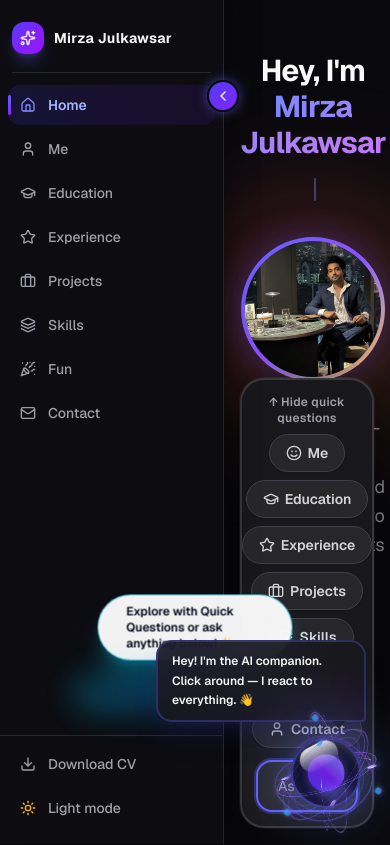
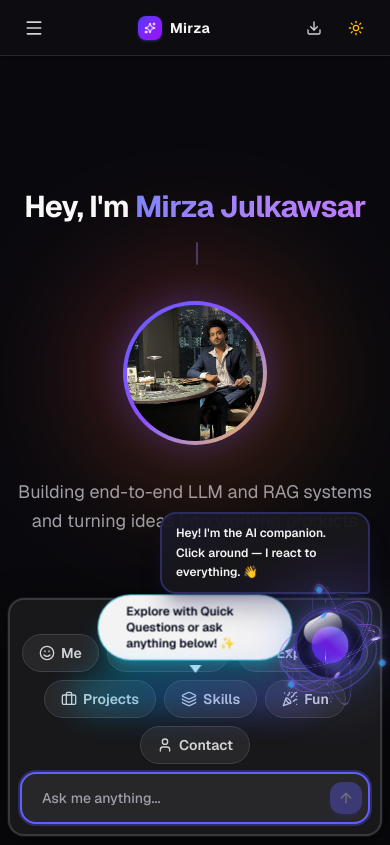
Before and after one commit to Mirza-pranto/AI-Portfolio, a Next.js app: page / in a window 390 px wide. Built offline with nearby package versions, Linux system fonts and the light colour scheme.

Commit message:
mobile update

```diff
--- a/src/app/page.tsx
+++ b/src/app/page.tsx
@@ -1,7 +1,7 @@
 'use client';
 
 import { AnimatePresence, motion } from 'framer-motion';
-import { useState } from 'react';
+import { useState, useEffect } from 'react';
 import { usePortfolioStore } from '@/lib/store';
 import LeftSidebar from '@/components/LeftSidebar';
 import NeuralGlow from '@/components/NeuralGlow';
@@ -29,24 +29,38 @@ const pageComponents = {
 export default function Page() {
   const activePage = usePortfolioStore((s) => s.activePage);
   const ActiveComponent = pageComponents[activePage];
-  const [sidebarWidth, setSidebarWidth] = useState(224);
+
+  // Desktop sidebar expanded state: 224 expanded, 64 collapsed
+  const [desktopSidebarWidth, setDesktopSidebarWidth] = useState(224);
+  // Track if we're on mobile (< 768px)
+  const [isMobile, setIsMobile] = useState(false);
+
+  useEffect(() => {
+    const mq = window.matchMedia('(max-width: 767px)');
+    setIsMobile(mq.matches);
+    const handler = (e: MediaQueryListEvent) => setIsMobile(e.matches);
+    mq.addEventListener('change', handler);
+    return () => mq.removeEventListener('change', handler);
+  }, []);
+
+  const sidebarOffset = isMobile ? 0 : desktopSidebarWidth;
 
   return (
-    <div className="min-h-screen bg-transparent text-zinc-900 dark:text-gray-100 transition-colors duration-300 flex">
+    <div className="min-h-screen bg-transparent text-zinc-900 dark:text-gray-100 transition-colors duration-300">
       {/* Neural Glow Effect */}
       <NeuralGlow />
 
-      {/* Left Sidebar Navigation */}
-      <LeftSidebar onToggle={(expanded) => setSidebarWidth(expanded ? 224 : 64)} />
+      {/* Left Sidebar / Mobile top-bar + drawer */}
+      <LeftSidebar onToggle={(expanded) => setDesktopSidebarWidth(expanded ? 224 : 64)} />
 
-      {/* Main area – offset by sidebar width */}
+      {/* Main area */}
       <motion.div
-        className="flex-1 flex flex-col min-h-screen"
-        animate={{ marginLeft: sidebarWidth }}
+        className="flex flex-col min-h-screen"
+        animate={{ marginLeft: sidebarOffset }}
         transition={{ type: 'spring', stiffness: 320, damping: 32 }}
       >
-        {/* Main scrollable content area */}
-        <main className="overflow-y-auto pb-44 flex-1">
+        {/* Main scrollable content — pt-14 on mobile for the fixed top bar */}
+        <main className="overflow-y-auto pb-44 flex-1 pt-14 md:pt-0">
           <AnimatePresence mode="wait">
             <motion.div
               key={activePage}
@@ -62,7 +76,7 @@ export default function Page() {
         </main>
 
         {/* Bottom Interface (Navigation Pills + Chat) */}
-        <BottomInterface sidebarWidth={sidebarWidth} />
+        <BottomInterface sidebarWidth={sidebarOffset} />
       </motion.div>
     </div>
   );
--- a/src/components/AICompanion.tsx
+++ b/src/components/AICompanion.tsx
@@ -318,7 +318,7 @@ function AICompanion() {
   const showBubble = companionMessage !== null || isGenerating;
 
   return (
-    <div className="fixed bottom-4 right-4 sm:bottom-5 sm:right-5 z-50 flex flex-col items-end gap-2.5 pointer-events-none">
+    <div className="fixed bottom-36 right-3 sm:bottom-5 sm:right-5 z-50 flex flex-col items-end gap-2.5 pointer-events-none">
 
       {/* ══════════════ Speech Bubble (Compact, high-contrast glassmorphism) ══════════════ */}
       <AnimatePresence mode="wait">
--- a/src/components/BottomInterface.tsx
+++ b/src/components/BottomInterface.tsx
@@ -10,15 +10,14 @@ interface BottomInterfaceProps {
 
 export default function BottomInterface({ sidebarWidth = 224 }: BottomInterfaceProps) {
   return (
+    <>
+      {/* Desktop: offset left by sidebar */}
       <motion.div
         initial={{ y: 50, opacity: 0 }}
         animate={{ y: 0, opacity: 1 }}
         transition={{ duration: 0.6, delay: 0.3 }}
-      className="fixed bottom-4 z-30 px-4"
-      style={{
-        left: sidebarWidth,
-        right: 0,
-      }}
+        className="hidden md:block fixed bottom-4 z-30 px-4"
+        style={{ left: sidebarWidth, right: 0 }}
       >
         <div className="mx-auto w-full max-w-3xl">
           <div className="flex flex-col gap-3 rounded-3xl p-3.5 bg-white dark:bg-zinc-900 border-2 border-slate-300 dark:border-zinc-700/80 shadow-[0_12px_45px_rgba(15,23,42,0.18)] dark:shadow-[0_12px_45px_rgba(0,0,0,0.7)] ring-1 ring-slate-900/5 dark:ring-white/5 transition-all duration-300">
@@ -27,5 +26,19 @@ export default function BottomInterface({ sidebarWidth = 224 }: BottomInterfaceP
           </div>
         </div>
       </motion.div>
+
+      {/* Mobile: full width, no sidebar offset */}
+      <motion.div
+        initial={{ y: 50, opacity: 0 }}
+        animate={{ y: 0, opacity: 1 }}
+        transition={{ duration: 0.6, delay: 0.3 }}
+        className="md:hidden fixed bottom-2 left-2 right-2 z-30"
+      >
+        <div className="flex flex-col gap-2 rounded-2xl p-2.5 bg-white dark:bg-zinc-900 border-2 border-slate-300 dark:border-zinc-700/80 shadow-[0_8px_32px_rgba(15,23,42,0.18)] dark:shadow-[0_8px_32px_rgba(0,0,0,0.7)] ring-1 ring-slate-900/5 dark:ring-white/5 transition-all duration-300">
+          <NavigationPills />
+          <ChatInput />
+        </div>
+      </motion.div>
+    </>
   );
 }
--- a/src/components/LeftSidebar.tsx
+++ b/src/components/LeftSidebar.tsx
@@ -17,20 +17,22 @@ import {
   ChevronLeft,
   ChevronRight,
   Sparkles,
+  Menu,
+  X,
 } from 'lucide-react';
 import { useTheme } from 'next-themes';
 import { usePortfolioStore, PageType } from '@/lib/store';
 import { portfolioData } from '@/lib/data';
 
-const navItems: { id: PageType; label: string; icon: React.ReactNode }[] = [
-  { id: 'home',       label: 'Home',       icon: <Home       className="w-4 h-4 shrink-0" /> },
-  { id: 'me',         label: 'Me',         icon: <User       className="w-4 h-4 shrink-0" /> },
-  { id: 'education',  label: 'Education',  icon: <GraduationCap className="w-4 h-4 shrink-0" /> },
-  { id: 'experience', label: 'Experience', icon: <Star       className="w-4 h-4 shrink-0" /> },
-  { id: 'projects',   label: 'Projects',   icon: <Briefcase  className="w-4 h-4 shrink-0" /> },
-  { id: 'skills',     label: 'Skills',     icon: <Layers     className="w-4 h-4 shrink-0" /> },
-  { id: 'fun',        label: 'Fun',        icon: <PartyPopper className="w-4 h-4 shrink-0" /> },
-  { id: 'contact',    label: 'Contact',    icon: <Mail       className="w-4 h-4 shrink-0" /> },
+const navItems: { id: PageType; label: string; icon: React.ReactNode; mobileIcon: React.ReactNode }[] = [
+  { id: 'home',       label: 'Home',       icon: <Home        className="w-4 h-4 shrink-0" />, mobileIcon: <Home        className="w-5 h-5" /> },
+  { id: 'me',         label: 'Me',         icon: <User        className="w-4 h-4 shrink-0" />, mobileIcon: <User        className="w-5 h-5" /> },
+  { id: 'education',  label: 'Education',  icon: <GraduationCap className="w-4 h-4 shrink-0" />, mobileIcon: <GraduationCap className="w-5 h-5" /> },
+  { id: 'experience', label: 'Experience', icon: <Star        className="w-4 h-4 shrink-0" />, mobileIcon: <Star        className="w-5 h-5" /> },
+  { id: 'projects',   label: 'Projects',   icon: <Briefcase   className="w-4 h-4 shrink-0" />, mobileIcon: <Briefcase   className="w-5 h-5" /> },
+  { id: 'skills',     label: 'Skills',     icon: <Layers      className="w-4 h-4 shrink-0" />, mobileIcon: <Layers      className="w-5 h-5" /> },
+  { id: 'fun',        label: 'Fun',        icon: <PartyPopper className="w-4 h-4 shrink-0" />, mobileIcon: <PartyPopper className="w-5 h-5" /> },
+  { id: 'contact',    label: 'Contact',    icon: <Mail        className="w-4 h-4 shrink-0" />, mobileIcon: <Mail        className="w-5 h-5" /> },
 ];
 
 interface LeftSidebarProps {
@@ -38,55 +40,49 @@ interface LeftSidebarProps {
 }
 
 export default function LeftSidebar({ onToggle }: LeftSidebarProps) {
-  const [expanded, setExpanded] = useState(true);
-  const [mounted, setMounted] = useState(false);
-  const { resolvedTheme, setTheme } = useTheme();
+  const [expanded, setExpanded]       = useState(true);
+  const [drawerOpen, setDrawerOpen]   = useState(false);
+  const [mounted, setMounted]         = useState(false);
+  const { resolvedTheme, setTheme }   = useTheme();
 
-  const activePage      = usePortfolioStore((s) => s.activePage);
-  const setActivePage   = usePortfolioStore((s) => s.setActivePage);
+  const activePage       = usePortfolioStore((s) => s.activePage);
+  const setActivePage    = usePortfolioStore((s) => s.setActivePage);
   const setIsRenderingUi = usePortfolioStore((s) => s.setIsRenderingUi);
 
   useEffect(() => { setMounted(true); }, []);
+
+  // Close drawer on route change
+  useEffect(() => { setDrawerOpen(false); }, [activePage]);
 
   const handleNavigate = (page: PageType) => {
     if (page === activePage) return;
     setActivePage(page);
     setIsRenderingUi(true);
     setTimeout(() => setIsRenderingUi(false), 1200);
+    setDrawerOpen(false);
   };
 
   const toggleTheme = () =>
     setTheme(resolvedTheme === 'dark' ? 'light' : 'dark');
 
-  /* ── Collapse Toggle Button ── */
   const handleToggle = () => {
     const next = !expanded;
     setExpanded(next);
     onToggle?.(next);
   };
 
-  return (
-    <motion.aside
-      animate={{ width: expanded ? 224 : 64 }}
-      transition={{ type: 'spring', stiffness: 320, damping: 32 }}
-      className={`
-        fixed top-0 left-0 h-screen z-40 flex flex-col
-        bg-white/95 dark:bg-[#0d0d12]/95 backdrop-blur-xl
-        border-r border-slate-200 dark:border-zinc-800
-        shadow-[2px_0_24px_rgba(79,70,229,0.07)] dark:shadow-[2px_0_24px_rgba(0,0,0,0.5)]
-        transition-colors duration-300
-        overflow-visible
-      `}
-    >
-      {/* ── Brand / Logo Row ── */}
+  /* ───────────────────────────────────────
+     SHARED: Nav + Utilities inner content
+  ─────────────────────────────────────── */
+  const SidebarContent = ({ showLabels }: { showLabels: boolean }) => (
+    <>
+      {/* Brand Row */}
       <div className="flex items-center gap-2.5 px-3 pt-5 pb-4 min-h-[72px] shrink-0">
-        {/* Purple orb icon */}
         <div className="shrink-0 w-8 h-8 rounded-xl bg-gradient-to-br from-indigo-600 via-violet-600 to-purple-600 flex items-center justify-center shadow-lg shadow-indigo-500/30">
           <Sparkles className="w-4 h-4 text-white" />
         </div>
-
         <AnimatePresence>
-          {expanded && (
+          {showLabels && (
             <motion.span
               initial={{ opacity: 0, x: -8 }}
               animate={{ opacity: 1, x: 0 }}
@@ -100,10 +96,10 @@ export default function LeftSidebar({ onToggle }: LeftSidebarProps) {
         </AnimatePresence>
       </div>
 
-      {/* ── Divider ── */}
+      {/* Divider */}
       <div className="mx-3 h-px bg-slate-200 dark:bg-zinc-800 shrink-0" />
 
-      {/* ── Navigation Items ── */}
+      {/* Nav Items */}
       <nav className="flex flex-col gap-1 px-2 pt-3 flex-1 overflow-y-auto overflow-x-hidden">
         {navItems.map((item) => {
           const isActive = activePage === item.id;
@@ -123,7 +119,6 @@ export default function LeftSidebar({ onToggle }: LeftSidebarProps) {
                 }
               `}
             >
-              {/* Active indicator bar */}
               {isActive && (
                 <motion.div
                   layoutId="sidebar-active-bar"
@@ -131,15 +126,11 @@ export default function LeftSidebar({ onToggle }: LeftSidebarProps) {
                   transition={{ type: 'spring', stiffness: 400, damping: 30 }}
                 />
               )}
-
-              {/* Icon */}
               <span className={isActive ? 'text-indigo-600 dark:text-indigo-400' : ''}>
                 {item.icon}
               </span>
-
-              {/* Label */}
               <AnimatePresence>
-                {expanded && (
+                {showLabels && (
                   <motion.span
                     initial={{ opacity: 0, x: -6 }}
                     animate={{ opacity: 1, x: 0 }}
@@ -156,40 +147,28 @@ export default function LeftSidebar({ onToggle }: LeftSidebarProps) {
         })}
       </nav>
 
-      {/* ── Bottom Utilities ── */}
+      {/* Bottom Utilities */}
       <div className="flex flex-col gap-1 px-2 pb-4 pt-2 shrink-0 border-t border-slate-200 dark:border-zinc-800 mt-2">
-
-        {/* Download CV */}
         <motion.a
-          whileHover={{ scale: 1.02 }}
-          whileTap={{ scale: 0.97 }}
+          whileHover={{ scale: 1.02 }} whileTap={{ scale: 0.97 }}
           href="/Mirza_Julkawsar_Resume.pdf"
           download="Mirza_Julkawsar_Resume.pdf"
-          aria-label="Download CV"
-          title="Download CV"
+          aria-label="Download CV" title="Download CV"
           className="flex items-center gap-3 w-full rounded-xl px-3 py-2.5 text-sm font-medium transition-all duration-200 cursor-pointer text-slate-600 dark:text-zinc-400 hover:bg-slate-100 dark:hover:bg-zinc-800/80 hover:text-indigo-600 dark:hover:text-indigo-400"
         >
           <Download className="w-4 h-4 shrink-0" />
           <AnimatePresence>
-            {expanded && (
-              <motion.span
-                initial={{ opacity: 0, x: -6 }}
-                animate={{ opacity: 1, x: 0 }}
-                exit={{ opacity: 0, x: -6 }}
-                transition={{ duration: 0.16 }}
-                className="whitespace-nowrap overflow-hidden"
-              >
+            {showLabels && (
+              <motion.span initial={{ opacity: 0, x: -6 }} animate={{ opacity: 1, x: 0 }} exit={{ opacity: 0, x: -6 }} transition={{ duration: 0.16 }} className="whitespace-nowrap overflow-hidden">
                 Download CV
               </motion.span>
             )}
           </AnimatePresence>
         </motion.a>
 
-        {/* Theme Toggle */}
         {mounted ? (
           <motion.button
-            whileHover={{ scale: 1.02 }}
-            whileTap={{ scale: 0.97 }}
+            whileHover={{ scale: 1.02 }} whileTap={{ scale: 0.97 }}
             onClick={toggleTheme}
             aria-label="Toggle theme"
             title={resolvedTheme === 'dark' ? 'Switch to light mode' : 'Switch to dark mode'}
@@ -200,14 +179,8 @@ export default function LeftSidebar({ onToggle }: LeftSidebarProps) {
               : <Moon className="w-4 h-4 shrink-0 text-indigo-600" />
             }
             <AnimatePresence>
-              {expanded && (
-                <motion.span
-                  initial={{ opacity: 0, x: -6 }}
-                  animate={{ opacity: 1, x: 0 }}
-                  exit={{ opacity: 0, x: -6 }}
-                  transition={{ duration: 0.16 }}
-                  className="whitespace-nowrap overflow-hidden"
-                >
+              {showLabels && (
+                <motion.span initial={{ opacity: 0, x: -6 }} animate={{ opacity: 1, x: 0 }} exit={{ opacity: 0, x: -6 }} transition={{ duration: 0.16 }} className="whitespace-nowrap overflow-hidden">
                   {resolvedTheme === 'dark' ? 'Light mode' : 'Dark mode'}
                 </motion.span>
               )}
@@ -217,12 +190,37 @@ export default function LeftSidebar({ onToggle }: LeftSidebarProps) {
           <div className="h-10 w-full rounded-xl" />
         )}
       </div>
+    </>
+  );
 
-      {/* ── Collapse Toggle Button ── */}
+  return (
+    <>
+      {/* ══════════════════════════════════
+          DESKTOP sidebar  (md and above)
+      ══════════════════════════════════ */}
+      <motion.aside
+        animate={{ width: expanded ? 224 : 64 }}
+        transition={{ type: 'spring', stiffness: 320, damping: 32 }}
+        className="
+          hidden md:flex flex-col
+          fixed top-0 left-0 h-screen z-40
+          bg-white/95 dark:bg-[#0d0d12]/95 backdrop-blur-xl
+          border-r border-slate-200 dark:border-zinc-800
+          shadow-[2px_0_24px_rgba(79,70,229,0.07)] dark:shadow-[2px_0_24px_rgba(0,0,0,0.5)]
+          transition-colors duration-300
+          overflow-visible
+        "
+      >
+        {/* Inner clip so text doesn't spill when collapsed */}
+        <div className="flex flex-col h-full overflow-hidden">
+          <SidebarContent showLabels={expanded} />
+        </div>
+
+        {/* Collapse Toggle */}
         <motion.button
           whileHover={{ scale: 1.12 }}
           whileTap={{ scale: 0.9 }}
-        onClick={() => handleToggle()}
+          onClick={handleToggle}
           aria-label={expanded ? 'Collapse sidebar' : 'Expand sidebar'}
           title={expanded ? 'Collapse sidebar' : 'Expand sidebar'}
           className="
@@ -231,18 +229,178 @@ export default function LeftSidebar({ onToggle }: LeftSidebarProps) {
             bg-gradient-to-br from-indigo-600 to-violet-600
             shadow-[0_0_12px_rgba(99,102,241,0.6)]
             border-2 border-white dark:border-zinc-950
-          flex items-center justify-center
-          text-white
+            flex items-center justify-center text-white
             hover:from-indigo-500 hover:to-violet-500
             hover:shadow-[0_0_18px_rgba(99,102,241,0.75)]
             transition-all duration-200 cursor-pointer z-50
           "
         >
-        {expanded
-          ? <ChevronLeft  className="w-4 h-4" />
-          : <ChevronRight className="w-4 h-4" />
-        }
+          {expanded ? <ChevronLeft className="w-4 h-4" /> : <ChevronRight className="w-4 h-4" />}
         </motion.button>
       </motion.aside>
+
+      {/* ══════════════════════════════════
+          MOBILE: top bar + slide drawer
+      ══════════════════════════════════ */}
+
+      {/* Mobile top bar */}
+      <div className="md:hidden fixed top-0 left-0 right-0 z-40 flex items-center justify-between px-4 h-14
+        bg-white/95 dark:bg-[#0d0d12]/95 backdrop-blur-xl
+        border-b border-slate-200 dark:border-zinc-800
+        shadow-sm
+      ">
+        {/* Hamburger */}
+        <button
+          onClick={() => setDrawerOpen(true)}
+          aria-label="Open menu"
+          className="w-9 h-9 flex items-center justify-center rounded-xl text-slate-600 dark:text-zinc-300 hover:bg-slate-100 dark:hover:bg-zinc-800 transition-colors cursor-pointer"
+        >
+          <Menu className="w-5 h-5" />
+        </button>
+
+        {/* Brand center */}
+        <div className="flex items-center gap-2">
+          <div className="w-6 h-6 rounded-lg bg-gradient-to-br from-indigo-600 via-violet-600 to-purple-600 flex items-center justify-center shadow shadow-indigo-500/30">
+            <Sparkles className="w-3 h-3 text-white" />
+          </div>
+          <span className="text-sm font-bold text-slate-900 dark:text-zinc-100 tracking-wide">
+            {portfolioData.name.split(' ')[0]}
+          </span>
+        </div>
+
+        {/* Theme + CV (top-right on mobile) */}
+        <div className="flex items-center gap-1.5">
+          <a
+            href="/Mirza_Julkawsar_Resume.pdf"
+            download="Mirza_Julkawsar_Resume.pdf"
+            aria-label="Download CV"
+            className="w-9 h-9 flex items-center justify-center rounded-xl text-slate-600 dark:text-zinc-300 hover:bg-slate-100 dark:hover:bg-zinc-800 transition-colors cursor-pointer"
+          >
+            <Download className="w-4 h-4" />
+          </a>
+          {mounted && (
+            <button
+              onClick={toggleTheme}
+              aria-label="Toggle theme"
+              className="w-9 h-9 flex items-center justify-center rounded-xl text-slate-600 dark:text-zinc-300 hover:bg-slate-100 dark:hover:bg-zinc-800 transition-colors cursor-pointer"
+            >
+              {resolvedTheme === 'dark'
+                ? <Sun  className="w-4 h-4 text-amber-400" />
+                : <Moon className="w-4 h-4 text-indigo-600" />
+              }
+            </button>
+          )}
+        </div>
+      </div>
+
+      {/* Mobile Drawer Backdrop */}
+      <AnimatePresence>
+        {drawerOpen && (
+          <motion.div
+            key="backdrop"
+            initial={{ opacity: 0 }}
+            animate={{ opacity: 1 }}
+            exit={{ opacity: 0 }}
+            transition={{ duration: 0.2 }}
+            onClick={() => setDrawerOpen(false)}
+            className="md:hidden fixed inset-0 z-50 bg-black/40 backdrop-blur-sm"
+          />
+        )}
+      </AnimatePresence>
+
+      {/* Mobile Drawer */}
+      <AnimatePresence>
+        {drawerOpen && (
+          <motion.div
+            key="drawer"
+            initial={{ x: '-100%' }}
+            animate={{ x: 0 }}
+            exit={{ x: '-100%' }}
+            transition={{ type: 'spring', stiffness: 340, damping: 36 }}
+            className="
+              md:hidden fixed top-0 left-0 h-screen w-72 z-[60] flex flex-col
+              bg-white dark:bg-[#0d0d12]
+              border-r border-slate-200 dark:border-zinc-800
+              shadow-2xl
+            "
+          >
+            {/* Close button */}
+            <div className="flex items-center justify-between px-4 pt-5 pb-4">
+              <div className="flex items-center gap-2">
+                <div className="w-7 h-7 rounded-lg bg-gradient-to-br from-indigo-600 via-violet-600 to-purple-600 flex items-center justify-center shadow shadow-indigo-500/30">
+                  <Sparkles className="w-3.5 h-3.5 text-white" />
+                </div>
+                <span className="text-sm font-bold text-slate-900 dark:text-zinc-100 tracking-wide">
+                  {portfolioData.name}
+                </span>
+              </div>
+              <button
+                onClick={() => setDrawerOpen(false)}
+                aria-label="Close menu"
+                className="w-8 h-8 flex items-center justify-center rounded-xl text-slate-500 dark:text-zinc-400 hover:bg-slate-100 dark:hover:bg-zinc-800 transition-colors cursor-pointer"
+              >
+                <X className="w-4 h-4" />
+              </button>
+            </div>
+
+            {/* Divider */}
+            <div className="mx-4 h-px bg-slate-200 dark:bg-zinc-800" />
+
+            {/* Nav */}
+            <nav className="flex flex-col gap-1 px-3 pt-3 flex-1 overflow-y-auto">
+              {navItems.map((item) => {
+                const isActive = activePage === item.id;
+                return (
+                  <button
+                    key={item.id}
+                    onClick={() => handleNavigate(item.id)}
+                    className={`
+                      relative flex items-center gap-3 w-full rounded-xl px-3 py-3
+                      text-sm font-medium transition-all duration-200 cursor-pointer text-left
+                      ${isActive
+                        ? 'bg-gradient-to-r from-indigo-600/15 to-violet-600/10 text-indigo-700 dark:text-indigo-300 font-semibold'
+                        : 'text-slate-600 dark:text-zinc-400 hover:bg-slate-100 dark:hover:bg-zinc-800/80'
+                      }
+                    `}
+                  >
+                    {isActive && (
+                      <div className="absolute left-0 top-1/2 -translate-y-1/2 w-[3px] h-5 rounded-full bg-gradient-to-b from-indigo-500 to-violet-600" />
+                    )}
+                    <span className={isActive ? 'text-indigo-600 dark:text-indigo-400' : ''}>
+                      {item.icon}
+                    </span>
+                    <span>{item.label}</span>
+                  </button>
+                );
+              })}
+            </nav>
+
+            {/* Drawer utilities */}
+            <div className="flex flex-col gap-1 px-3 pb-6 pt-2 border-t border-slate-200 dark:border-zinc-800">
+              <a
+                href="/Mirza_Julkawsar_Resume.pdf"
+                download="Mirza_Julkawsar_Resume.pdf"
+                className="flex items-center gap-3 w-full rounded-xl px-3 py-3 text-sm font-medium text-slate-600 dark:text-zinc-400 hover:bg-slate-100 dark:hover:bg-zinc-800 transition-colors cursor-pointer"
+              >
+                <Download className="w-4 h-4 shrink-0" />
+                <span>Download CV</span>
+              </a>
+              {mounted && (
+                <button
+                  onClick={toggleTheme}
+                  className="flex items-center gap-3 w-full rounded-xl px-3 py-3 text-sm font-medium text-slate-600 dark:text-zinc-400 hover:bg-slate-100 dark:hover:bg-zinc-800 transition-colors cursor-pointer"
+                >
+                  {resolvedTheme === 'dark'
+                    ? <Sun  className="w-4 h-4 shrink-0 text-amber-400" />
+                    : <Moon className="w-4 h-4 shrink-0 text-indigo-600" />
+                  }
+                  <span>{resolvedTheme === 'dark' ? 'Light mode' : 'Dark mode'}</span>
+                </button>
+              )}
+            </div>
+          </motion.div>
+        )}
+      </AnimatePresence>
+    </>
   );
 }
```
Lines whose indentation alone changed are shown as unchanged.
